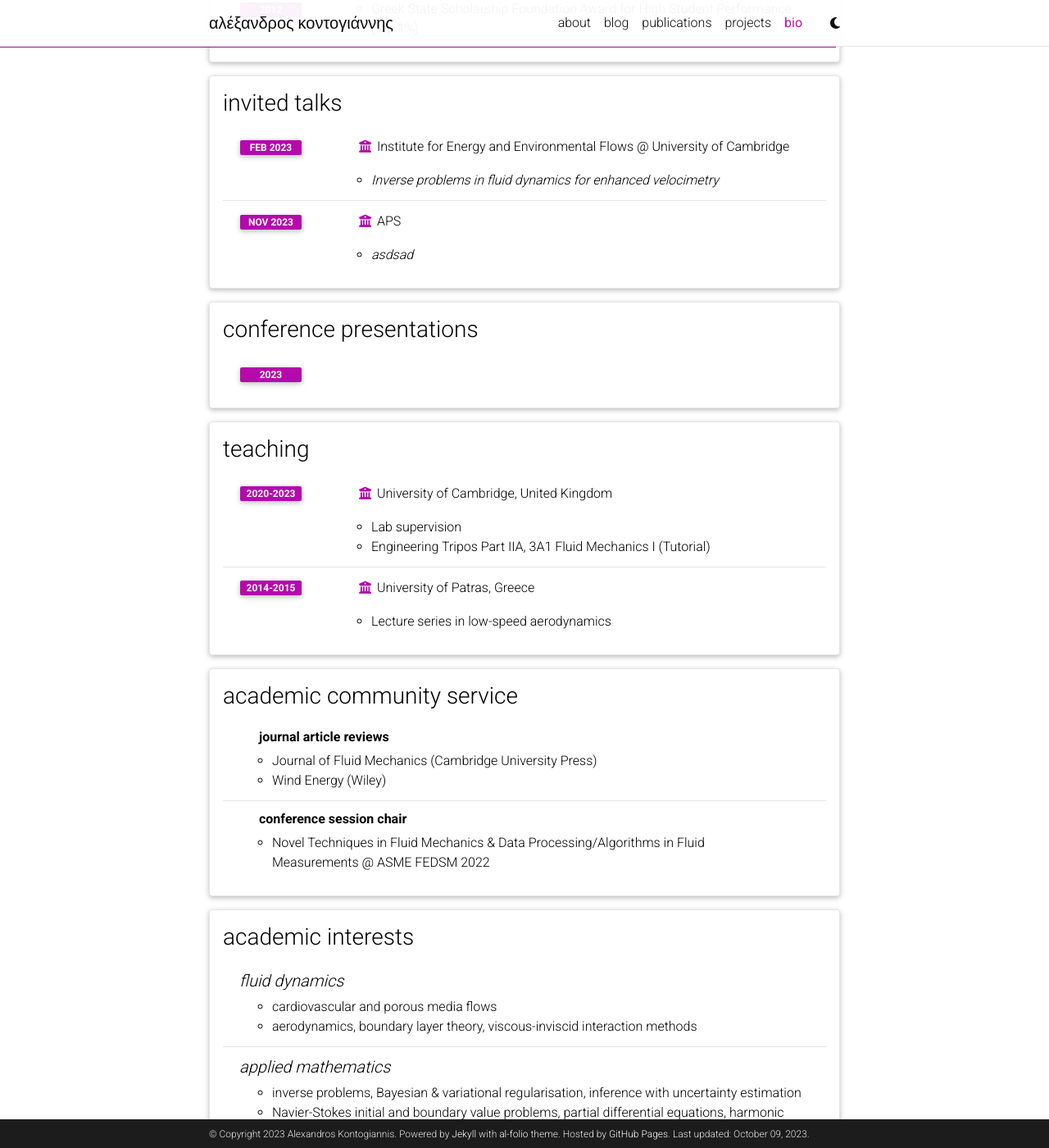
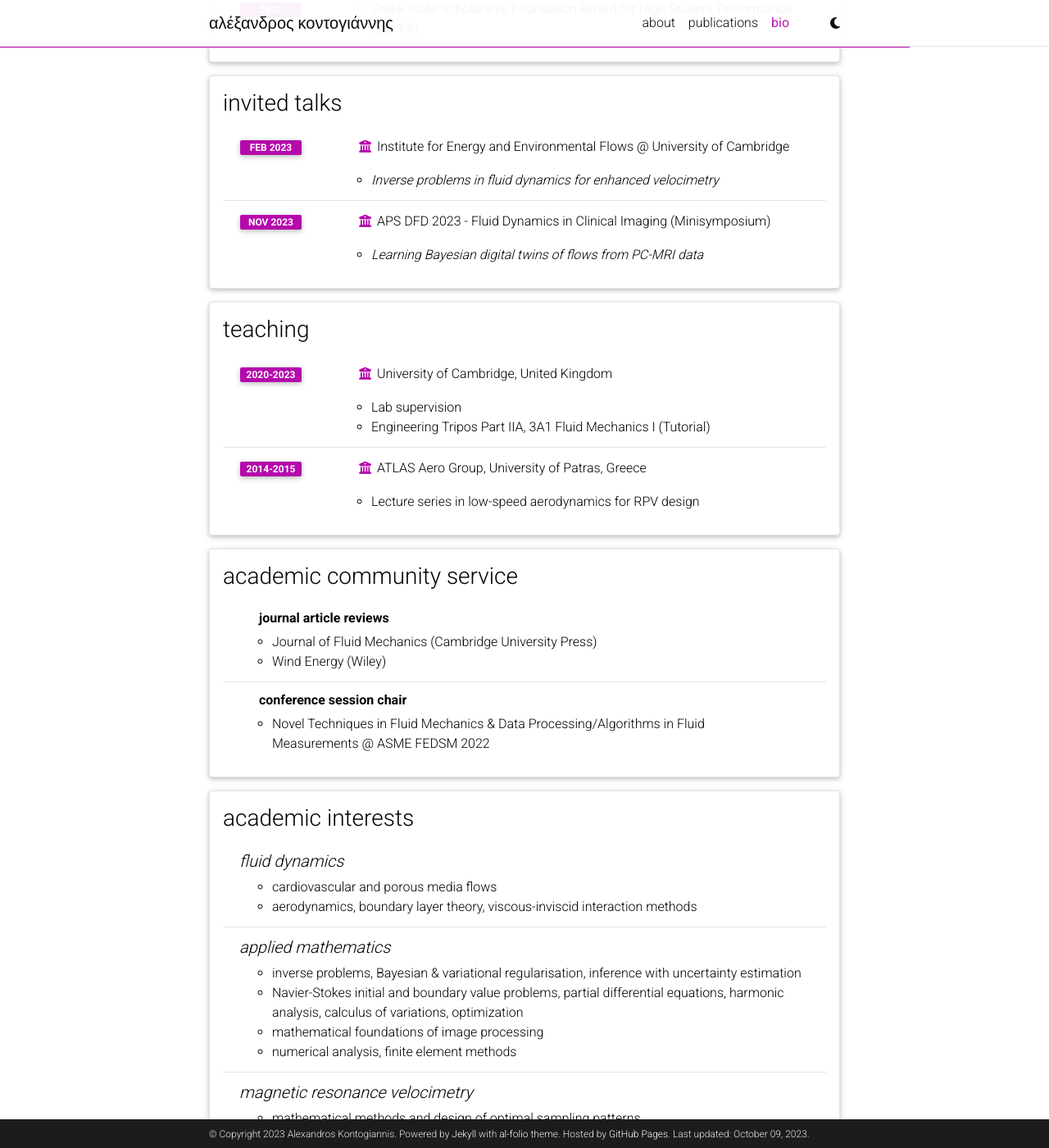
Before and after one commit to alexandroskon/alexandroskon.github.io, a Jekyll site: the page built from _pages/cv.md, in a window 1280 px wide and 1400 px high, scrolled down 1687 px. Shown: the whole window at 82% size. Built offline with Jekyll 4.4.1, drawn with Linux system fonts in a browser that asks for light colours; full-size pictures stand in for the smaller copies a plugin makes; comment, search, counter and statistics services are not loaded; a style sheet for code colours, icons or effects is not loaded; some of the changed text lies outside the part shown.

Commit message:
first deployment of basic website (blog, projects and more to be added later on)

```diff
--- a/_config.yml
+++ b/_config.yml
@@ -106,7 +106,7 @@
 zotero_username: # your zotero username
 
 contact_note: >
-  You can even add a little note about which of these is the best way to reach you.
+  You can contact me at ak2239#at#cam#dot#ac#dot#uk.
 
 # -----------------------------------------------------------------------------
 # Analytics and search engine verification
@@ -122,8 +122,8 @@
 # Blog
 # -----------------------------------------------------------------------------
 
-blog_name: al-folio # blog_name will be displayed in your blog page
-blog_nav_title: blog # your blog must have a title for it to be displayed in the nav bar
+blog_name:  # blog_name will be displayed in your blog page
+blog_nav_title:  # your blog must have a title for it to be displayed in the nav bar
 blog_description: a simple whitespace theme for academics
 permalink: /blog/:year/:title/
 
@@ -283,7 +283,8 @@
   bibliography: papers.bib
   confs: confs.bib
   patents: patents.bib
-  theses: theses.bib
+  phd_thesis: phd_thesis.bib
+  diploma_thesis: diploma_thesis.bib
   bibliography_template: bib
   # Note: if you have latex math in your bibtex, the latex filter
   # preprocessing may conflict with MathJAX if the latter is enabled.
--- a/_data/cv.yml
+++ b/_data/cv.yml
@@ -85,13 +85,13 @@
       institution: Institute for Energy and Environmental Flows @ University of Cambridge
       items: <i>Inverse problems in fluid dynamics for enhanced velocimetry </i>
     - year: Nov 2023
-      institution: APS
-      items: <i> asdsad </i>
+      institution: APS DFD 2023 - Fluid Dynamics in Clinical Imaging (Minisymposium)
+      items: <i> Learning Bayesian digital twins of flows from PC-MRI data </i>
 
-- title: conference presentations
-  type: time_table
-  contents:
-    - year: 2023
+# - title: conference presentations
+#   type: time_table
+#   contents:
+#     - year: 2023
 
 - title: teaching
   type: time_table
@@ -101,10 +101,10 @@
       items:
         - Lab supervision
         - "Engineering Tripos Part IIA, 3A1 Fluid Mechanics I (Tutorial)"
-    - institution: University of Patras, Greece
+    - institution: ATLAS Aero Group, University of Patras, Greece
       year: 2014-2015
       items:
-        - Lecture series in low-speed aerodynamics
+        - Lecture series in low-speed aerodynamics for RPV design
 
 - title: academic community service
   type: time_table
@@ -132,8 +132,7 @@
         - numerical analysis, finite element methods
     - title: magnetic resonance velocimetry
       items:
-        - methods
-        - sampling patterns
+        - mathematical methods and design of optimal sampling patterns
 
 # - title: academic interests2
 #   type: d3_tree
--- a/_pages/projects.md
+++ b/_pages/projects.md
@@ -1,8 +1,8 @@
 ---
 layout: page
-title: projects
+#title: projects
 permalink: /projects/
-description: A growing collection of your cool projects.
+description:
 nav: true
 nav_order: 2
 display_categories: [research, hands-on]
```
Also changed, not shown: _bibliography/diploma_thesis.bib (added, +12 -0 lines), _bibliography/phd_thesis.bib (renamed from _bibliography/theses.bib, +0 -13 lines), _pages/about.md (+8 -5 lines), _pages/cv.md (+2 -2 lines), _pages/publications.md (+8 -3 lines).
